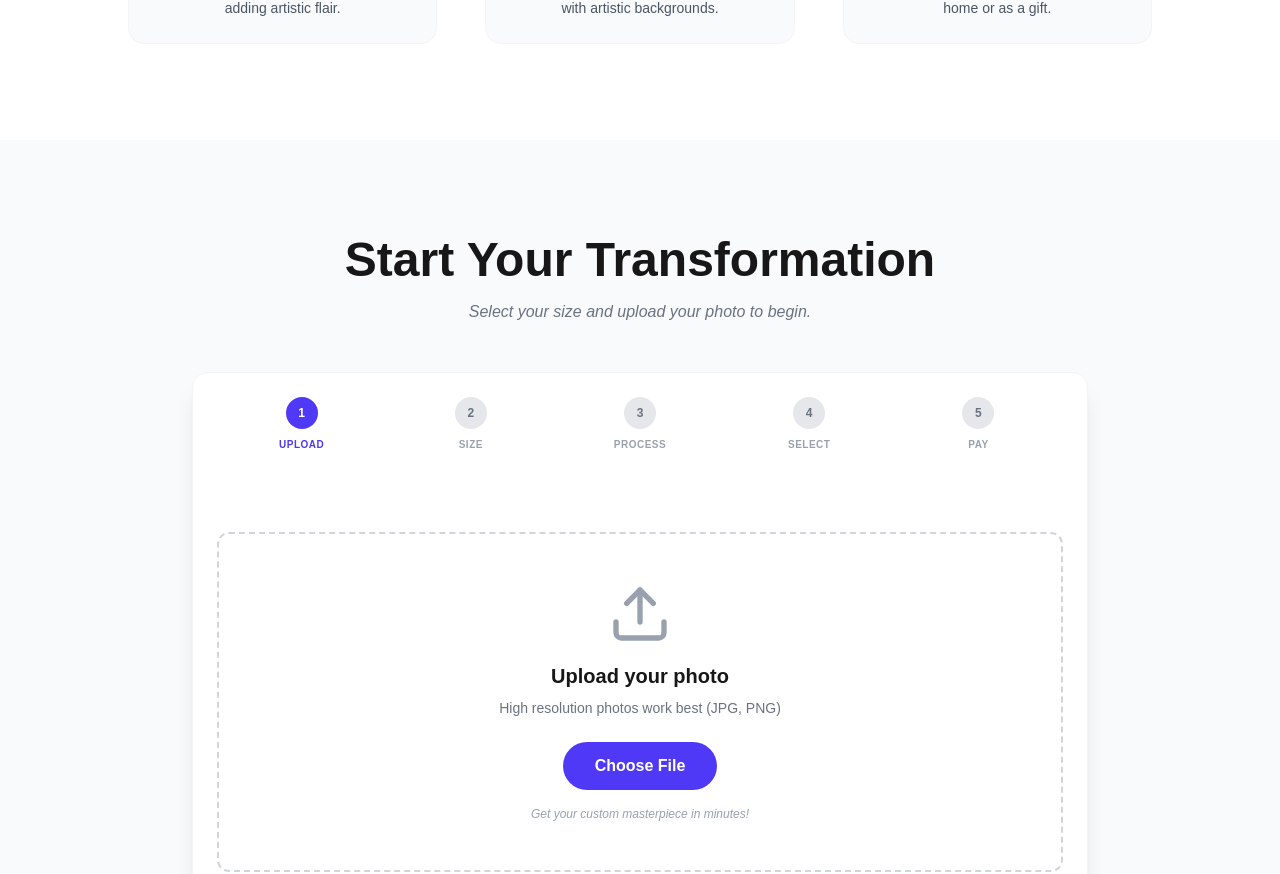
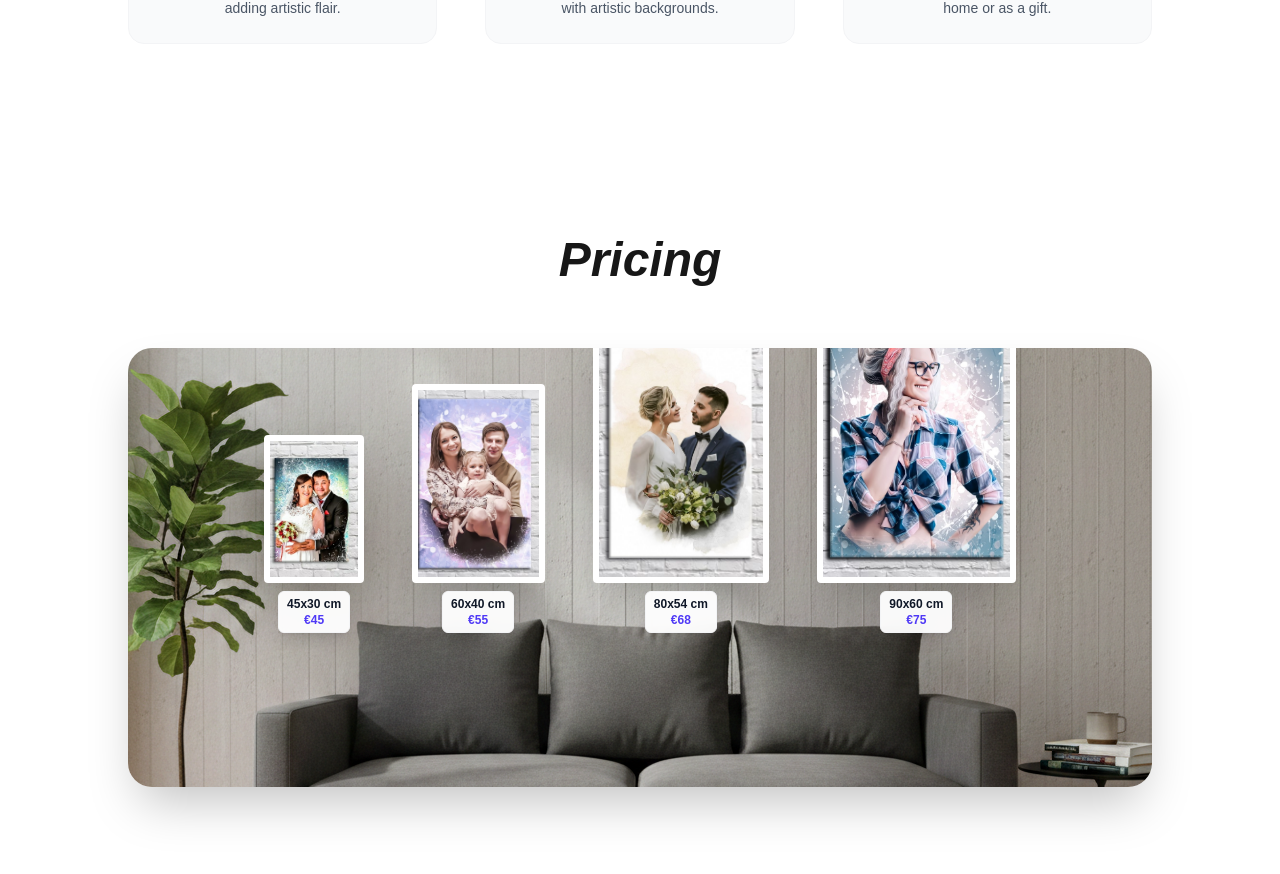
Before and after one commit to Dimanoid-IV/popart1, a Next.js app: page / in a window 1280 px wide. Shown: the part 1232-2106 px from the top of the page. Built offline with nearby package versions, Linux system fonts and the light colour scheme.

Commit message:
Add visual pricing section with sofa and proportional portrait mockups

```diff
--- a/src/app/page.tsx
+++ b/src/app/page.tsx
@@ -100,6 +100,59 @@ export default function Home() {
           </div>
         </section>
 
+        {/* Pricing Section with Sofa */}
+        <section id="pricing" className="py-24 bg-white overflow-hidden">
+          <div className="container mx-auto px-4 text-center">
+            <h2 className="text-4xl md:text-5xl font-bold mb-16 italic">{t.nav.pricing}</h2>
+
+            <div className="relative max-w-5xl mx-auto rounded-3xl overflow-hidden shadow-2xl">
+              {/* Sofa Background */}
+              <div className="relative w-full aspect-[16/9] md:aspect-[21/9]">
+                <Image
+                  src="/divan.png"
+                  alt="Living room setup"
+                  fill
+                  className="object-cover"
+                />
+
+                {/* Portraits on the wall */}
+                <div className="absolute top-[5%] left-0 w-full h-[60%] flex items-end justify-center gap-4 md:gap-12 px-4">
+                  {[
+                    { size: '45x30', price: '45', scale: 0.5 },
+                    { size: '60x40', price: '55', scale: 0.67 },
+                    { size: '80x54', price: '68', scale: 0.89 },
+                    { size: '90x60', price: '75', scale: 1.0 },
+                  ].map((p, i) => (
+                    <div
+                      key={p.size}
+                      className="flex flex-col items-center group transition-all hover:-translate-y-2"
+                      style={{
+                        width: `${p.scale * 20}%`,
+                        minWidth: '60px'
+                      }}
+                    >
+                      <div
+                        className="relative w-full aspect-[2/3] bg-gray-200 border-[3px] md:border-[6px] border-white shadow-2xl rounded-sm overflow-hidden mb-2"
+                      >
+                        <Image
+                          src={`/pic${(i % 4) + 1}.jpg`}
+                          alt={p.size}
+                          fill
+                          className="object-cover"
+                        />
+                      </div>
+                      <div className="bg-white/95 backdrop-blur-sm px-2 py-1 rounded-md shadow-lg border border-gray-100">
+                        <p className="text-[8px] md:text-xs font-bold text-gray-900 whitespace-nowrap">{p.size} cm</p>
+                        <p className="text-[8px] md:text-xs font-black text-indigo-600">€{p.price}</p>
+                      </div>
+                    </div>
+                  ))}
+                </div>
+              </div>
+            </div>
+          </div>
+        </section>
+
         {/* Order Flow Section */}
         <section className="py-24 bg-gray-50">
           <div className="container mx-auto px-4">
```
Also changed, not shown: public/divan.png (added).
